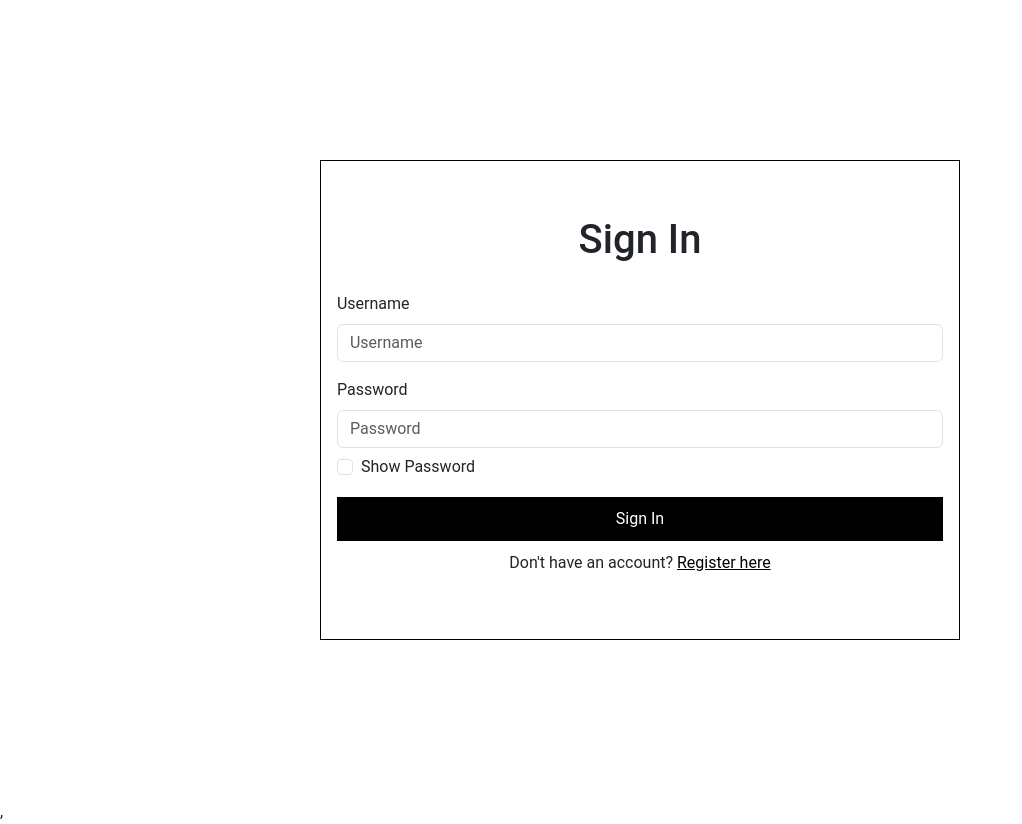
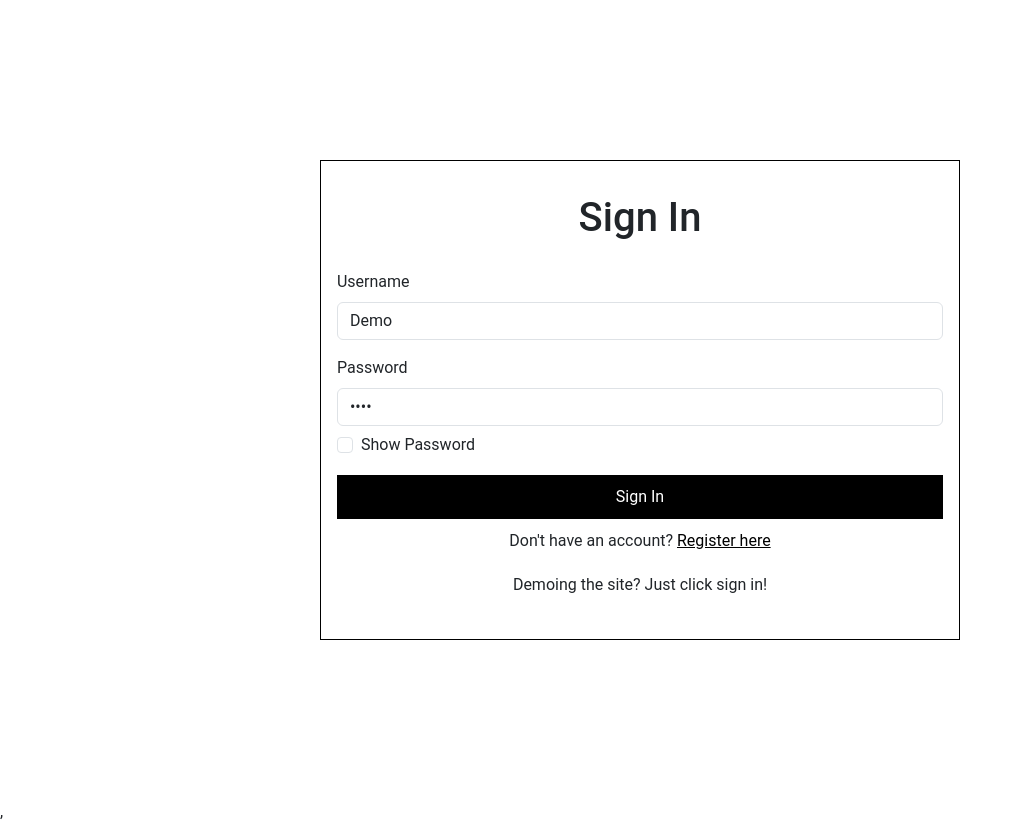
Before and after one commit to NimbusManski/Full-Stack-E-Commerce-Site, a React (Vite) app in the folder client/: page /login in a window 1280 px wide. Shown: the whole page, without its empty margins (0-1022 px from the left). Built offline with nearby package versions, Linux system fonts and the light colour scheme.

Commit message:
add demo version

```diff
--- a/client/src/App.css
+++ b/client/src/App.css
@@ -1,3 +1,8 @@
+ * {
+  margin: 0;
+  padding: 0;
+ }
+
  html, body {
   background-color: white;
   font-family: "Roboto", sans-serif;
--- a/client/src/pages/Login.jsx
+++ b/client/src/pages/Login.jsx
@@ -6,8 +6,8 @@ import { UserContext } from "../components/UserContext";
 export default function Login() {
   const [showPassword, setShowPassword] = useState(false);
   const { setUserInfo } = useContext(UserContext);
-  const [username, setUsername] = useState("");
-  const [password, setPassword] = useState("");
+  const [username, setUsername] = useState("Demo");
+  const [password, setPassword] = useState("Demo");
   const navigate = useNavigate();
 
   // useEffect(() => {
@@ -87,6 +87,9 @@ export default function Login() {
         <p>
           Don't have an account? <Link to={"/register"}>Register here</Link>
         </p>
+        <p>
+          Demoing the site? Just click sign in!
+        </p>
       </Form>
     </div>
   );
```
